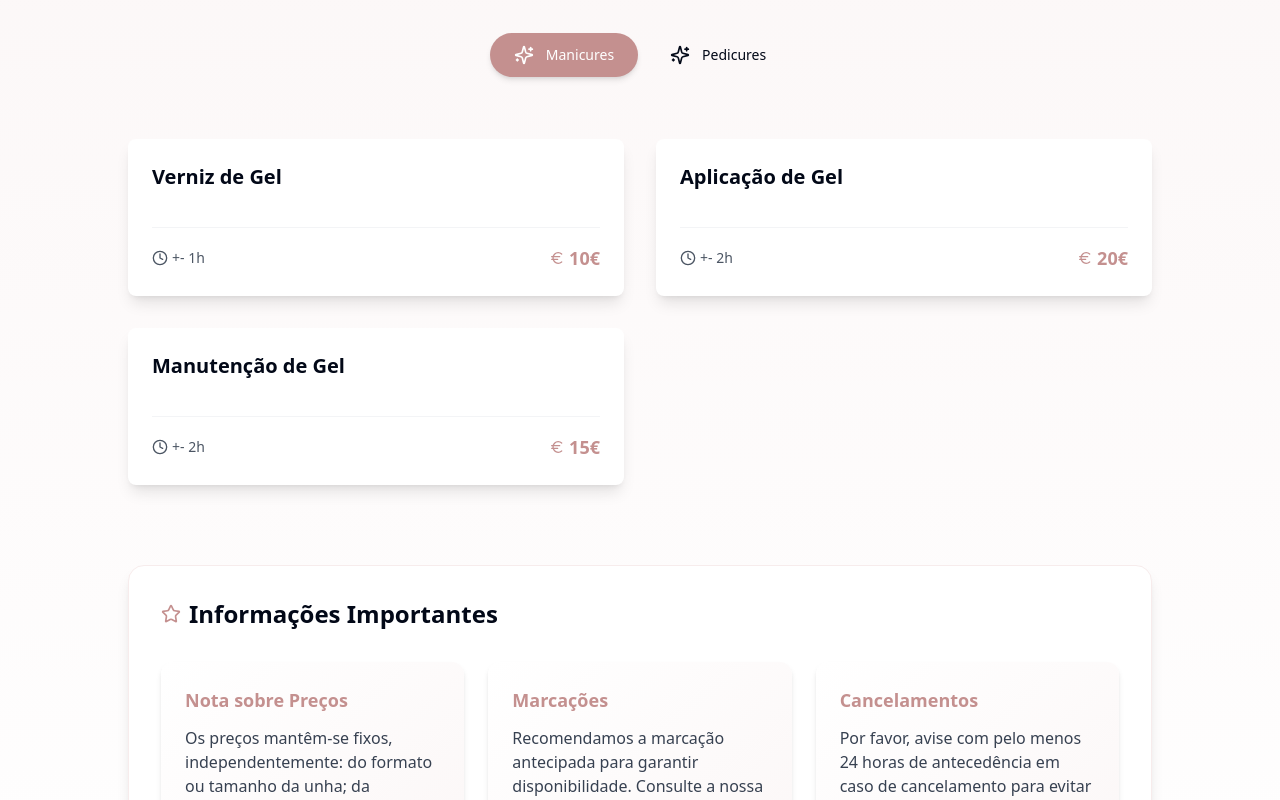
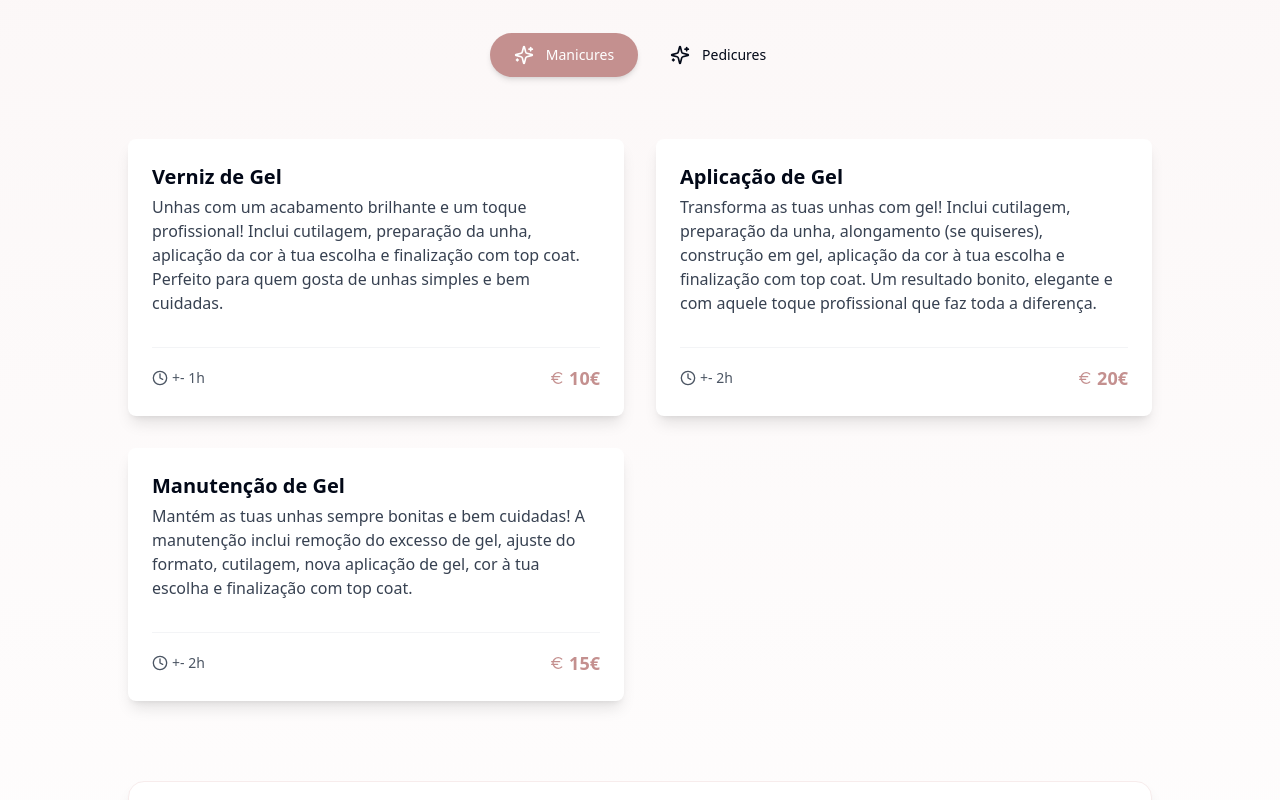
Before and after one commit to sirjoaogoncalves/clNails, a React (Vite) app: page /services in a window 1280 px wide. Shown: the part 357-1157 px from the top of the page. Built offline with nearby package versions, Linux system fonts and the light colour scheme.

Commit message:
descricoes nos servicos

```diff
--- a/src/pages/ServicesPage.jsx
+++ b/src/pages/ServicesPage.jsx
@@ -13,7 +13,7 @@ const serviceCategories = [
       {
         id: 1,
         title: 'Verniz de Gel',
-        description: '',
+        description: 'Unhas com um acabamento brilhante e um toque profissional! Inclui cutilagem, preparação da unha, aplicação da cor à tua escolha e finalização com top coat. Perfeito para quem gosta de unhas simples e bem cuidadas.',
         price: '10€',
         duration: '+- 1h',
         popular: false,
@@ -21,7 +21,7 @@ const serviceCategories = [
       {
         id: 2,
         title: 'Aplicação de Gel',
-        description: '',
+        description: 'Transforma as tuas unhas com gel! Inclui cutilagem, preparação da unha, alongamento (se quiseres), construção em gel, aplicação da cor à tua escolha e finalização com top coat. Um resultado bonito, elegante e com aquele toque profissional que faz toda a diferença.',
         price: '20€',
         duration: '+- 2h',
         popular: true,
@@ -29,7 +29,7 @@ const serviceCategories = [
       {
         id: 3,
         title: 'Manutenção de Gel',
-        description: '',
+        description: 'Mantém as tuas unhas sempre bonitas e bem cuidadas! A manutenção inclui remoção do excesso de gel, ajuste do formato, cutilagem, nova aplicação de gel, cor à tua escolha e finalização com top coat.',
         price: '15€',
         duration: '+- 2h',
         popular: false,
@@ -44,7 +44,7 @@ const serviceCategories = [
       {
         id: 5,
         title: 'Verniz de Gel',
-        description: '',
+        description: 'Deixa os teus pés ainda mais bonitos com um acabamento brilhante e impecável! Inclui cutilagem, preparação das unhas, aplicação do verniz de gel na cor que escolheres e finalização com top coat. Perfeito para quem quer pés bem cuidados e com um toque de elegância.',
         price: '10€',
         duration: '1h',
         popular: false,
```
